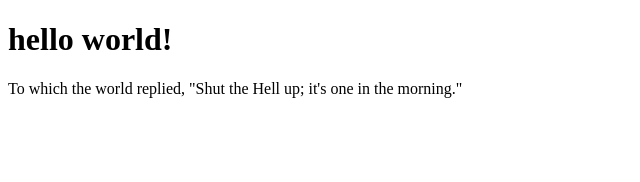
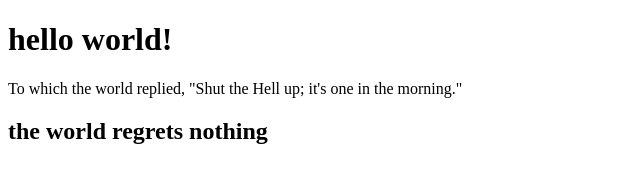
Before and after one commit to rmstaanaIT/mcous.github.io, a website: page jade/index.jade in a window 1280 px wide. Shown: the whole page, without its empty margins (0-640 px from the left). Drawn offline with nearby package versions, Linux system fonts and the light colour scheme; files that its build step writes are made by us from their sources.

```diff
--- a/jade/index.jade
+++ b/jade/index.jade
@@ -5,3 +5,4 @@
   body
     h1 hello world!
     p To which the world replied, "Shut the Hell up; it's one in the morning."
+    h2 the world regrets nothing
```
Also changed, not shown: index.html, 2 other files.
